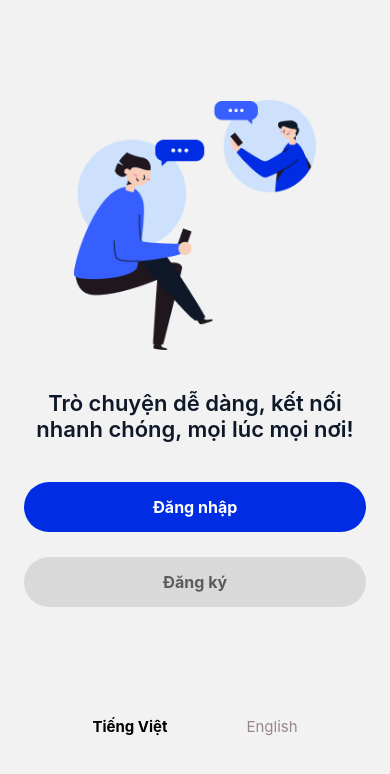
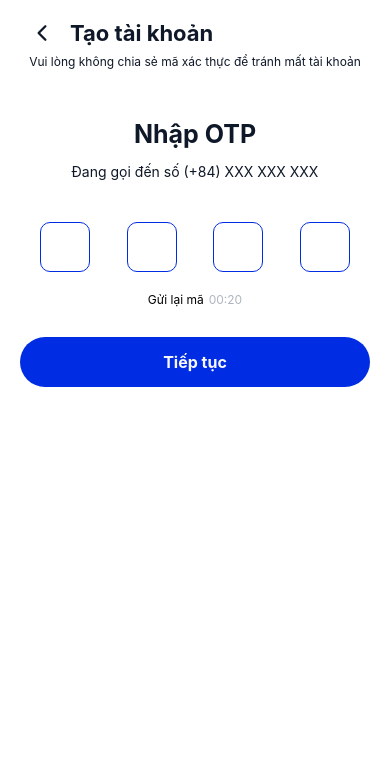
Before and after one commit to khangdinh2103/FE_AppChat_ReactNative, a React Native app in the folder fe_appchat_reactnative/: screen /OTP in a window 390 px wide. Shown: the top 774 px of the page. Built offline with nearby package versions, Linux system fonts and the light colour scheme.

Commit message:
Tao tk va OTP

```diff
--- a/fe_appchat_reactnative/App.js
+++ b/fe_appchat_reactnative/App.js
@@ -1,8 +1,10 @@
 import { Text, SafeAreaView, StyleSheet } from 'react-native';
 import Started from './screens/login/Started';
 import CreateAccount from './screens/login/CreateAccount';
+import OTP from './screens/login/OTP';
 import { NavigationContainer } from '@react-navigation/native';
 import { createNativeStackNavigator } from '@react-navigation/native-stack';
+
 
 const Stack = createNativeStackNavigator();
 
@@ -18,6 +20,12 @@ export default function App() {
       <Stack.Screen
         name="CreateAccount"
         component={CreateAccount}
+        options={{ headerShown: false }}
+      />
+
+      <Stack.Screen
+        name="OTP"
+        component={OTP}
         options={{ headerShown: false }}
       />
       {/* <Stack.Screen
--- a/fe_appchat_reactnative/package.json
+++ b/fe_appchat_reactnative/package.json
@@ -15,6 +15,7 @@
     "expo-status-bar": "~2.0.1",
     "react": "18.3.1",
     "react-native": "0.76.7",
+    "react-native-country-picker-modal": "^2.0.0",
     "react-native-paper": "4.9.2",
     "react-native-safe-area-context": "^5.2.0",
     "react-native-screens": "^4.6.0",
--- a/fe_appchat_reactnative/screens/login/CreateAccount.js
+++ b/fe_appchat_reactnative/screens/login/CreateAccount.js
@@ -1,4 +1,11 @@
 import React, { useState } from "react";
+import { YellowBox } from "react-native";
+
+YellowBox.ignoreWarnings([
+  "Support for defaultProps will be removed from function components"
+]);
+
+
 import {
   SafeAreaView,
   View,
@@ -9,9 +16,21 @@ import {
   StyleSheet,
 } from "react-native";
 import Ionicons from "react-native-vector-icons/Ionicons";
+import { useNavigation } from "@react-navigation/native";
+import CountryPicker from "react-native-country-picker-modal";
 
 export default function CreateAccount(props) {
   const [textInput1, onChangeTextInput1] = useState("");
+  const [countryCode, setCountryCode] = useState("VN");
+  const [callingCode, setCallingCode] = useState("84");
+  const [visible, setVisible] = useState(false);
+  const navigation = useNavigation();
+
+  const onSelect = (country) => {
+    setCountryCode(country.cca2);
+    setCallingCode(country.callingCode[0]);
+    setVisible(false);
+  };
 
   return (
     <SafeAreaView style={styles.container}>
@@ -34,20 +53,33 @@ export default function CreateAccount(props) {
         <View style={styles.row2}>
           <TouchableOpacity
             style={styles.button}
-            onPress={() => alert("Đã nhấn!")}
+            onPress={() => setVisible(true)}
           >
-            <Text style={styles.text4}>VN +84</Text>
+            {/* <Text style={styles.text4}>{countryCode} +{callingCode}</Text> */}
+            <CountryPicker
+          visible={visible}
+          withCallingCode
+          withFilter
+          withFlag
+          withAlphaFilter
+          withCallingCodeButton
+          onSelect={onSelect}
+          onClose={() => setVisible(false)}
+          countryCode={countryCode}
+        />
           </TouchableOpacity>
           <TextInput
             placeholder={"Số điện thoại"}
             value={textInput1}
             onChangeText={onChangeTextInput1}
             style={styles.input}
+            keyboardType="numeric"
           />
         </View>
+
         <TouchableOpacity
           style={styles.button2}
-          onPress={() => alert("Đã nhấn!")}
+          onPress={() => navigation.navigate("OTP")}
         >
           <Text style={styles.text5}>Tiếp tục</Text>
         </TouchableOpacity>
@@ -55,6 +87,7 @@ export default function CreateAccount(props) {
     </SafeAreaView>
   );
 }
+
 
 const styles = StyleSheet.create({
   container: {
@@ -106,12 +139,13 @@ const styles = StyleSheet.create({
     marginHorizontal: 24,
   },
   button: {
-    width: 66,
     alignItems: "center",
     backgroundColor: "#F7F7FC",
     borderRadius: 4,
-    paddingVertical: 13,
+    paddingVertical: 1,
     marginRight: 18,
+    paddingLeft: 10,
+    paddingRight:10 ,
   },
   input: {
     color: "#000000",
@@ -136,6 +170,7 @@ const styles = StyleSheet.create({
     fontSize: 14,
     fontWeight: "bold",
     paddingLeft: 10,
+    paddingRight:10 ,
   },
   text5: {
     color: "#FFFFFF",
--- /dev/null
+++ b/fe_appchat_reactnative/screens/login/OTP.js
@@ -0,0 +1,201 @@
+import React, { useState, useRef, useEffect } from "react";
+import {
+  SafeAreaView,
+  View,
+  Text,
+  TextInput,
+  TouchableOpacity,
+  StyleSheet,
+  Alert,
+} from "react-native";
+import Ionicons from "react-native-vector-icons/Ionicons";
+
+export default function OTP(props) {
+  const [otp, setOtp] = useState(["", "", "", ""]);
+  const inputRefs = useRef([]);
+  const [timer, setTimer] = useState(25);
+  const [isResendDisabled, setIsResendDisabled] = useState(true);
+
+  useEffect(() => {
+    // Bắt đầu đếm ngược khi component được render
+    if (timer > 0) {
+      const interval = setInterval(() => {
+        setTimer((prevTime) => prevTime - 1);
+      }, 1000);
+      return () => clearInterval(interval);
+    } else {
+      setIsResendDisabled(false); // Cho phép gửi lại mã khi hết thời gian
+    }
+  }, [timer]);
+
+  const handleChange = (text, index) => {
+    if (text.length > 1) {
+      text = text.slice(-1);
+    }
+    let newOtp = [...otp];
+    newOtp[index] = text;
+    setOtp(newOtp);
+
+    if (text && index < 3) {
+      inputRefs.current[index + 1].focus();
+    }
+  };
+
+  const handleContinue = () => {
+    const otpCode = otp.join("");
+    if (otpCode.length === 4) {
+      Alert.alert("Mã OTP", `Bạn đã nhập mã: ${otpCode}`);
+    } else {
+      Alert.alert("Lỗi", "Vui lòng nhập đầy đủ mã OTP.");
+    }
+  };
+
+  const handleResend = () => {
+    if (isResendDisabled) return;
+    Alert.alert("Gửi lại mã", "Mã OTP mới đã được gửi.");
+    setTimer(25); // Reset thời gian đếm ngược về 25 giây
+    setIsResendDisabled(true);
+  };
+
+  return (
+    <SafeAreaView style={styles.container}>
+      <View style={styles.header}>
+        <View style={styles.row}>
+          <TouchableOpacity
+            onPress={() => props.navigation.goBack()}
+            style={styles.backButton}
+          >
+            <Ionicons name="chevron-back" size={24} color="#0F1828" />
+          </TouchableOpacity>
+          <Text style={styles.title}>Tạo tài khoản</Text>
+        </View>
+        <Text style={styles.subTitle}>
+          Vui lòng không chia sẻ mã xác thực để tránh mất tài khoản
+        </Text>
+      </View>
+
+      <Text style={styles.text3}>Nhập OTP</Text>
+      <Text style={styles.text4}>Đang gọi đến số (+84) XXX XXX XXX</Text>
+
+      <View style={styles.otpContainer}>
+        {otp.map((value, index) => (
+          <TextInput
+            key={index}
+            style={styles.otpInput}
+            value={value}
+            onChangeText={(text) => handleChange(text, index)}
+            keyboardType="numeric"
+            maxLength={1}
+            ref={(ref) => (inputRefs.current[index] = ref)}
+          />
+        ))}
+      </View>
+
+      <TouchableOpacity
+        style={styles.resendButton}
+        onPress={handleResend}
+        disabled={isResendDisabled}
+      >
+        <Text style={styles.resendText}>Gửi lại mã</Text>
+        <Text style={[styles.timerText, isResendDisabled && { color: "#ADB5BD" }]}>
+          {isResendDisabled ? `00:${timer < 10 ? `0${timer}` : timer}` : ""}
+        </Text>
+      </TouchableOpacity>
+
+      <TouchableOpacity style={styles.button} onPress={handleContinue}>
+        <Text style={styles.buttonText}>Tiếp tục</Text>
+      </TouchableOpacity>
+    </SafeAreaView>
+  );
+}
+
+const styles = StyleSheet.create({
+  container: {
+    flex: 1,
+    backgroundColor: "#FFFFFF",
+    padding: 20,
+  },
+  header: {
+    marginBottom: 20,
+  },
+  backButton: {
+    marginRight: 16,
+  },
+  row: {
+    flexDirection: "row",
+    alignItems: "center",
+    marginBottom: 0,
+    marginTop: 20,
+    marginLeft: 30,
+  },
+  title: {
+    fontSize: 22,
+    fontWeight: "bold",
+    color: "#0F1828",
+    textAlign: "center",
+  },
+  subTitle: {
+    fontSize: 12,
+    color: "#0F1828",
+    textAlign: "center",
+    marginTop: 8,
+  },
+  text3: {
+    color: "#0F1828",
+    fontSize: 25,
+    fontWeight: "bold",
+    textAlign: "center",
+    marginBottom: 14,
+    marginTop: 30,
+  },
+  text4: {
+    color: "#0F1828",
+    fontSize: 14,
+    textAlign: "center",
+    marginBottom: 42,
+  },
+  otpContainer: {
+    flexDirection: "row",
+    justifyContent: "space-between",
+    marginHorizontal: 40,
+    marginBottom: 20,
+  },
+  otpInput: {
+    width: 50,
+    height: 50,
+    textAlign: "center",
+    borderWidth: 1,
+    borderColor: "#002DE3",
+    borderRadius: 10,
+    fontSize: 24,
+    fontWeight: "bold",
+    color: "#0F1828",
+  },
+  resendButton: {
+    flexDirection: "row",
+    justifyContent: "center",
+    alignItems: "center",
+    marginBottom: 30,
+  },
+  resendText: {
+    color: "#000000",
+    fontSize: 12,
+  },
+  timerText: {
+    color: "#002DE3",
+    fontSize: 12,
+    marginLeft: 5,
+  },
+  button: {
+    alignItems: "center",
+    backgroundColor: "#002DE3",
+    borderRadius: 30,
+    paddingVertical: 15,
+    marginHorizontal: 20,
+  },
+  buttonText: {
+    color: "#F7F7FC",
+    fontSize: 16,
+    fontWeight: "bold",
+  },
+});
--- a/fe_appchat_reactnative/screens/login/Started.js
+++ b/fe_appchat_reactnative/screens/login/Started.js
@@ -34,7 +34,7 @@ export default function Started() {
         </TouchableOpacity>
         <TouchableOpacity
           style={styles.buttonSecondary}
-          onPress={() => navigation.navigate("Register")}
+          onPress={() => navigation.navigate("CreateAccount")}
         >
           <Text style={styles.buttonTextSecondary}>Đăng ký</Text>
         </TouchableOpacity>
```
Also changed, not shown: 1 other file (tests, documents, lock files or other folders).
